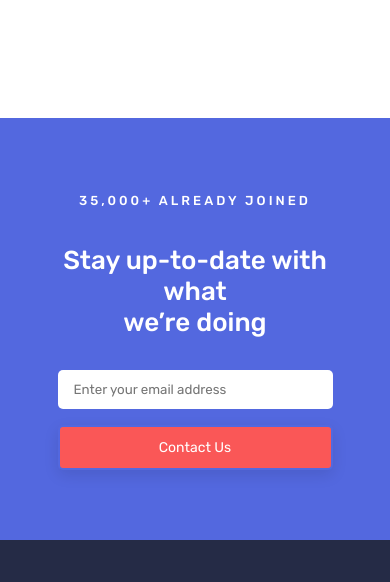
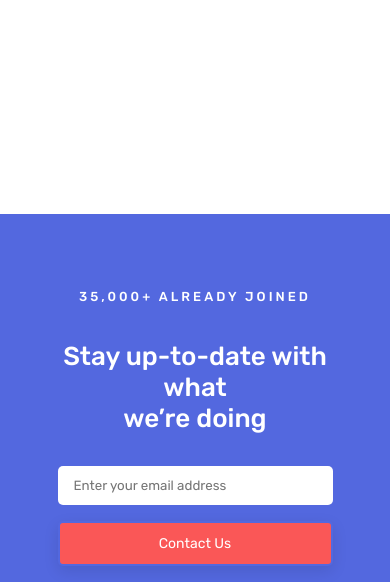
Before and after one commit to Mdxr/bookmark, a plain HTML site: page index.html in a window 390 px wide. Shown: the part 4490-5072 px from the top of the page. Drawn offline with Linux system fonts and the light colour scheme.

Commit message:
Update style.css
call to action section fixed

```diff
--- a/style.css
+++ b/style.css
@@ -706,6 +706,10 @@ footer .links{
         padding: 0;
         width: 80%;
     }
+    .call-to-action{
+      margin-top: 6rem;
+      padding:3rem;
+    }
     .call-to-action form{
         flex-direction: column;
         align-items: unset;
```
